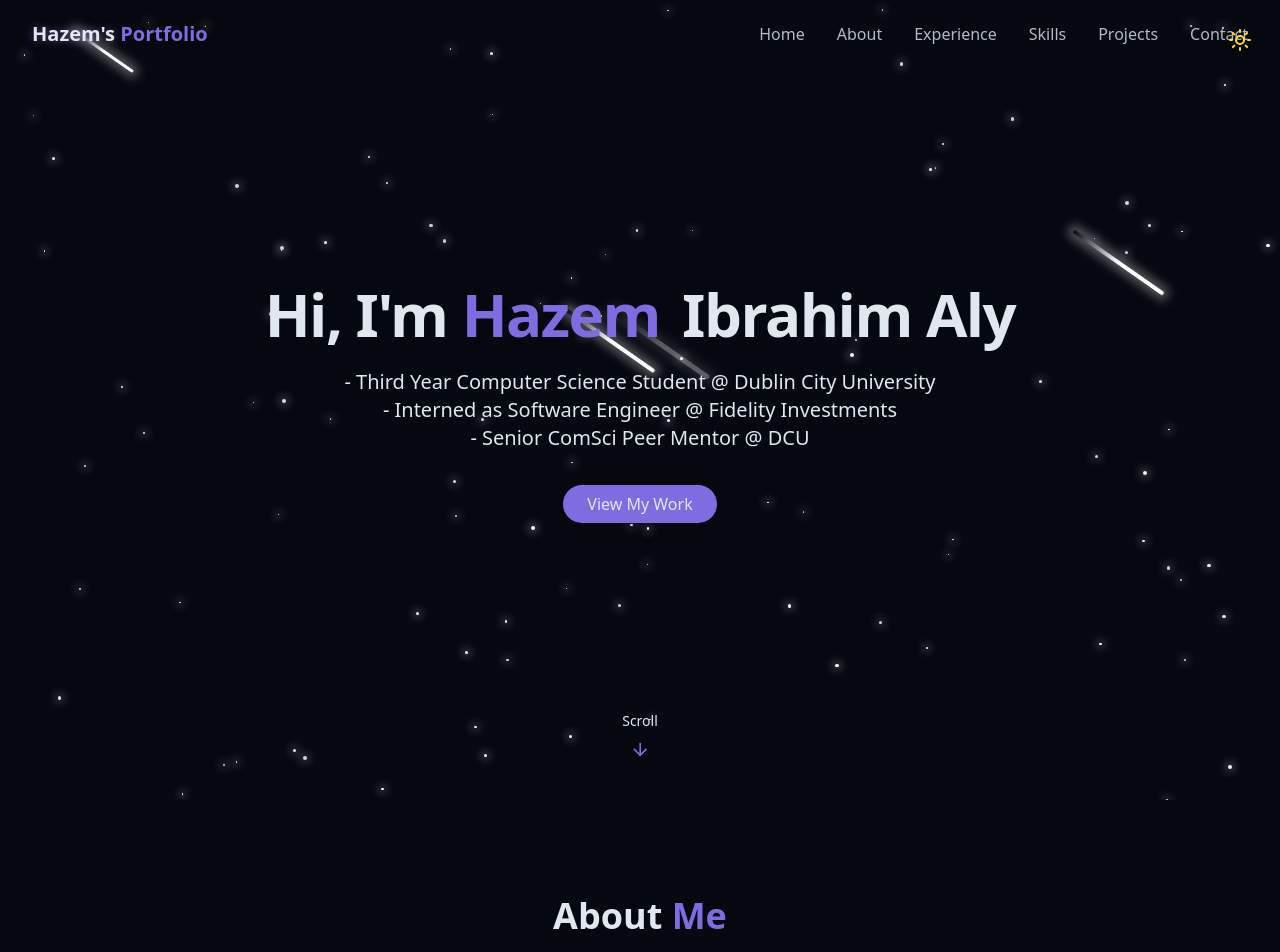
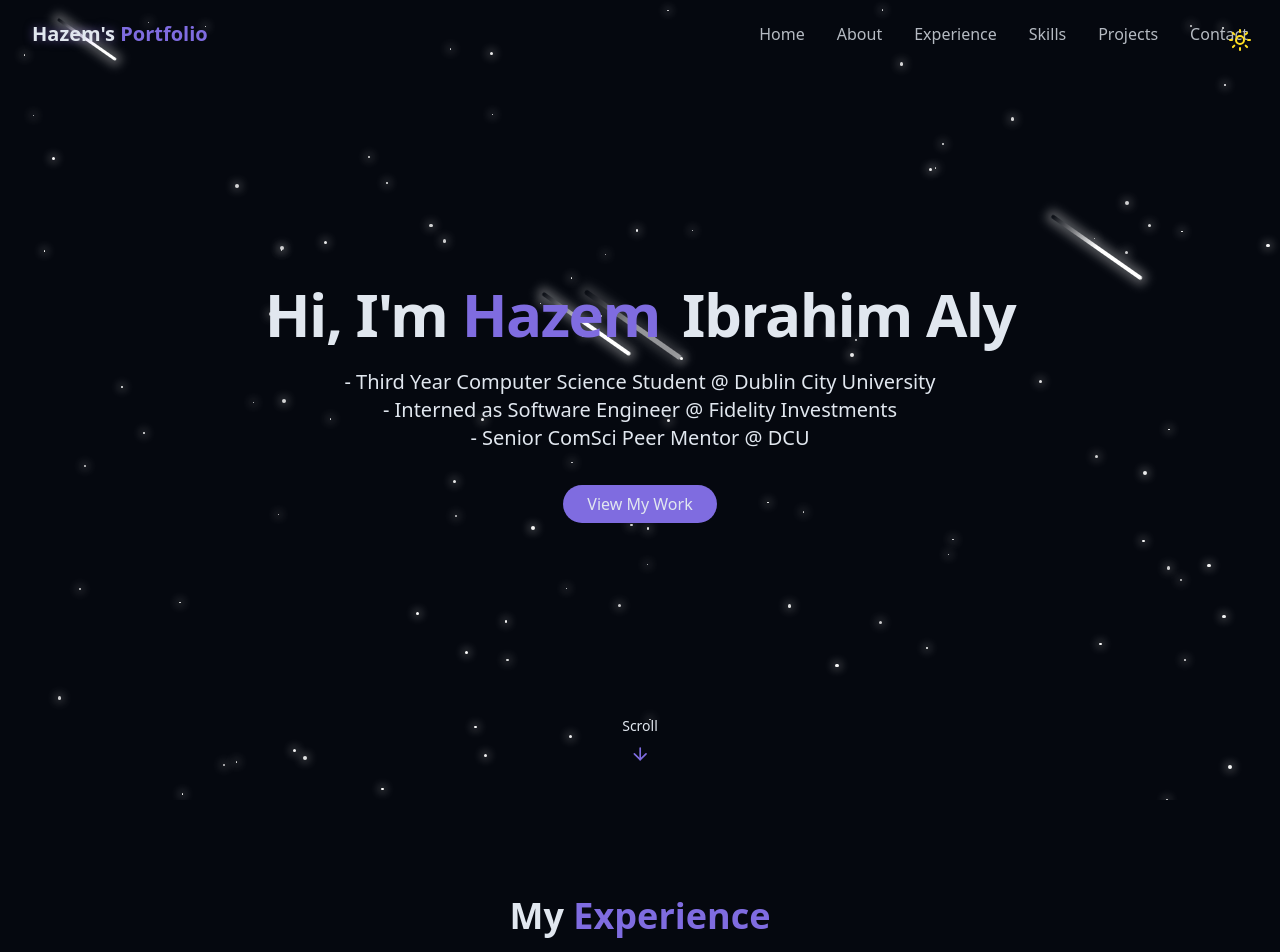
Before and after one commit to HazemAly04/hazem_folio, a React (Vite) app: page / in a window 1280 px wide. Shown: the top 952 px of the page. Built offline with nearby package versions, Linux system fonts and the light colour scheme.

Commit message:
Update Home.jsx

```diff
--- a/src/pages/Home.jsx
+++ b/src/pages/Home.jsx
@@ -2,7 +2,6 @@ import { Navbar } from "../components/Navbar";
 import { ThemeToggle } from "../components/ThemeToggle";
 import { StarBackground } from "@/components/StarBackground";
 import { HeroSection } from "../components/HeroSection";
-import { AboutSection } from "../components/AboutSection";
 import { Experience } from "../components/Experience";
 import { SkillsSection } from "../components/SkillsSection";
 import { ProjectsSection } from "../components/ProjectsSection";
@@ -22,7 +21,6 @@ export const Home = () => {
       {/* Main Content */}
       <main>
         <HeroSection />
-        <AboutSection />
         <Experience />
         <SkillsSection />
         <ProjectsSection />
```
